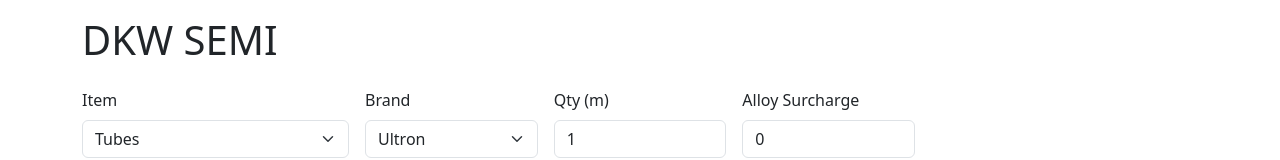
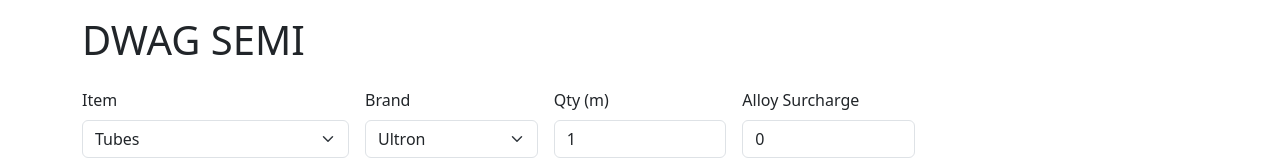
Before and after one commit to luperola/DKW-published, a website: page public/index.html in a window 1280 px wide. Shown: the top 160 px of the page. Drawn offline with nearby package versions, Linux system fonts and the light colour scheme; no server answers.

Commit message:
name change

```diff
--- a/public/index.html
+++ b/public/index.html
@@ -3,7 +3,7 @@
   <head>
     <meta charset="UTF-8" />
     <meta name="viewport" content="width=device-width, initial-scale=1.0" />
-    <title>DKW SEMI</title>
+    <title>DWAG SEMI</title>
     <link
       rel="stylesheet"
       href="https://cdn.jsdelivr.net/npm/bootstrap@5.3.3/dist/css/bootstrap.min.css"
@@ -11,7 +11,7 @@
   </head>
   <body class="p-3">
     <div class="container">
-      <h1 class="mb-4">DKW SEMI</h1>
+      <h1 class="mb-4">DWAG SEMI</h1>
 
       <!-- Selettori principali -->
       <div class="row g-3 mb-3">
```
